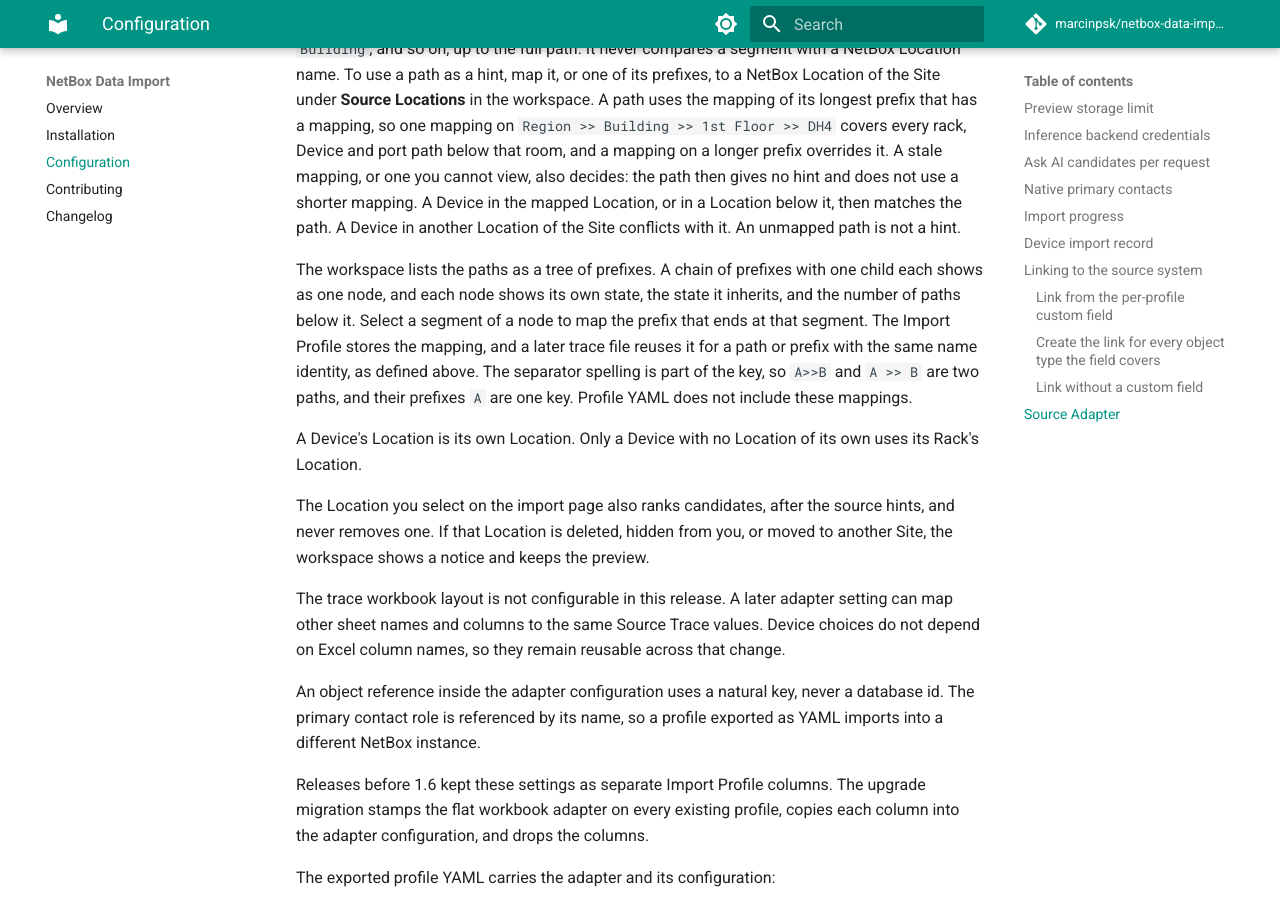
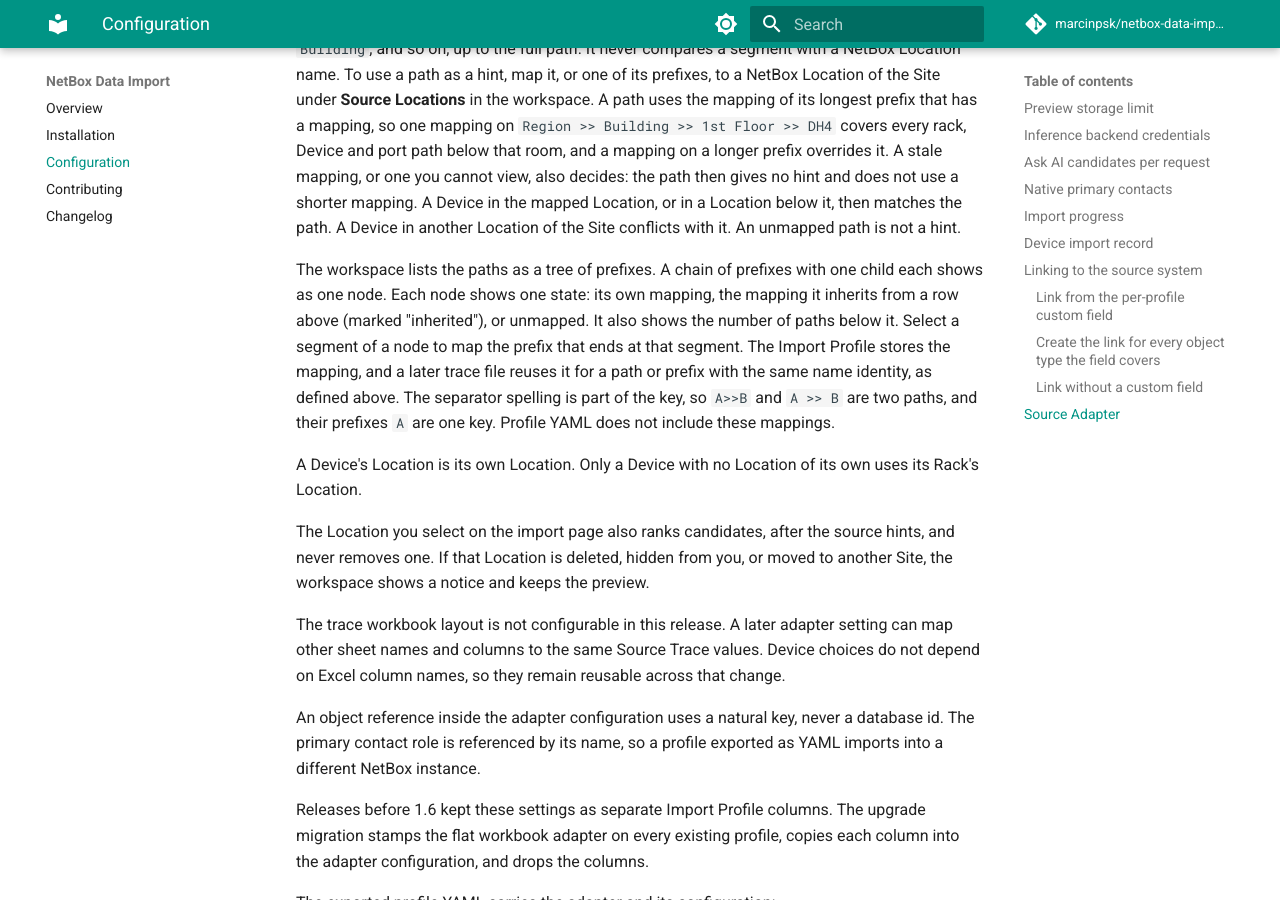
Before and after one commit to marcinpsk/netbox-data-import-plugin, an MkDocs documentation site: the page built from docs/configuration.md, in a window 1280 px wide and 900 px high, scrolled down 8895 px. Built offline with MkDocs 1.6.1 and Material for MkDocs 9.7.7, drawn with Linux system fonts in a browser that asks for light colours; comment, search, counter and statistics services are not loaded.

Commit message:
docs: describe one effective state per Source Locations tree row

```diff
--- a/docs/configuration.md
+++ b/docs/configuration.md
@@ -387,11 +387,12 @@ Location below it, then matches the path. A Device in another Location of the Si
 An unmapped path is not a hint.
 
 The workspace lists the paths as a tree of prefixes. A chain of prefixes with one child each shows as
-one node, and each node shows its own state, the state it inherits, and the number of paths below
-it. Select a segment of a node to map the prefix that ends at that segment. The Import Profile stores
-the mapping, and a later trace file reuses it for a path or prefix with the same name identity, as
-defined above. The separator spelling is part of the key, so `A>>B` and `A >> B` are two paths, and
-their prefixes `A` are one key. Profile YAML does not include these mappings.
+one node. Each node shows one state: its own mapping, the mapping it inherits from a row above
+(marked "inherited"), or unmapped. It also shows the number of paths below it. Select a segment of
+a node to map the prefix that ends at that segment. The Import Profile stores the mapping, and a
+later trace file reuses it for a path or prefix with the same name identity, as defined above. The
+separator spelling is part of the key, so `A>>B` and `A >> B` are two paths, and their prefixes `A`
+are one key. Profile YAML does not include these mappings.
 
 A Device's Location is its own Location. Only a Device with no Location of its own uses its Rack's
 Location.
```
Also changed, not shown: docs/spec/target-neutral-import-architecture.md (+8 -5 lines).
